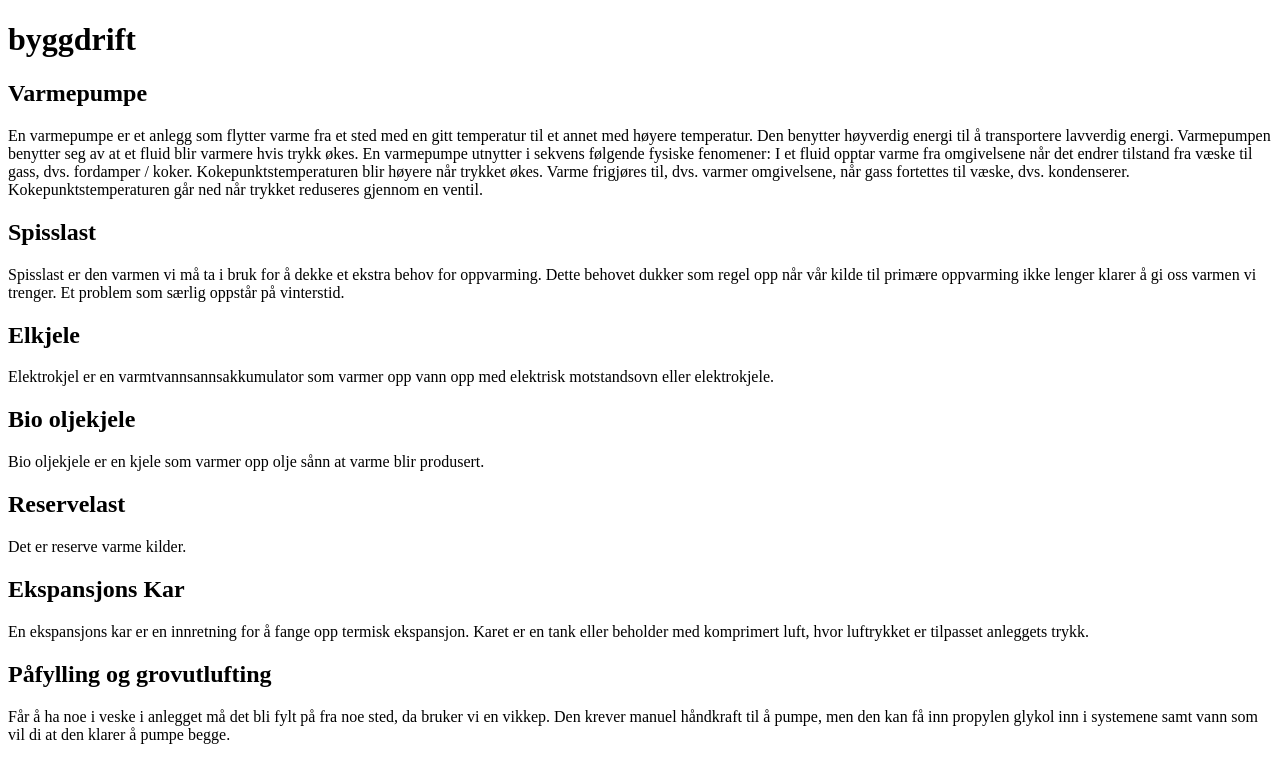
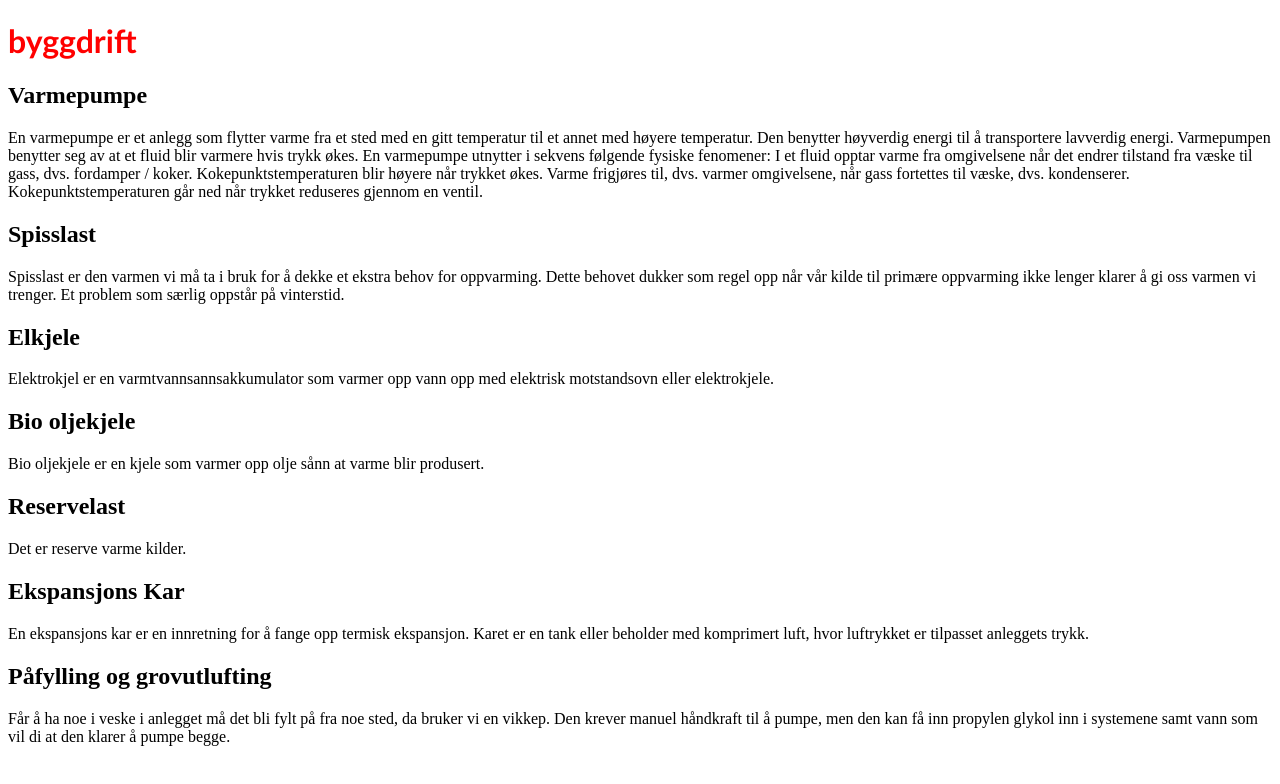
Before and after one commit to Azouz060/Byggdrift-, a plain HTML site: page index.html in a window 1280 px wide. Drawn offline with Linux system fonts and the light colour scheme.

Commit message:
added css

```diff
--- /dev/null
+++ b/Styles.CSS
@@ -0,0 +1,6 @@
+h1{
+  color: red;
+
+font-family: "calibri" ;
+
+}
--- a/index.html
+++ b/index.html
@@ -2,6 +2,7 @@
 <html>
 <head>
 <title>Byggdrift</title>
+<link rel="stylesheet" href="styles.CSS">
 </head>
 <body>
 
```
